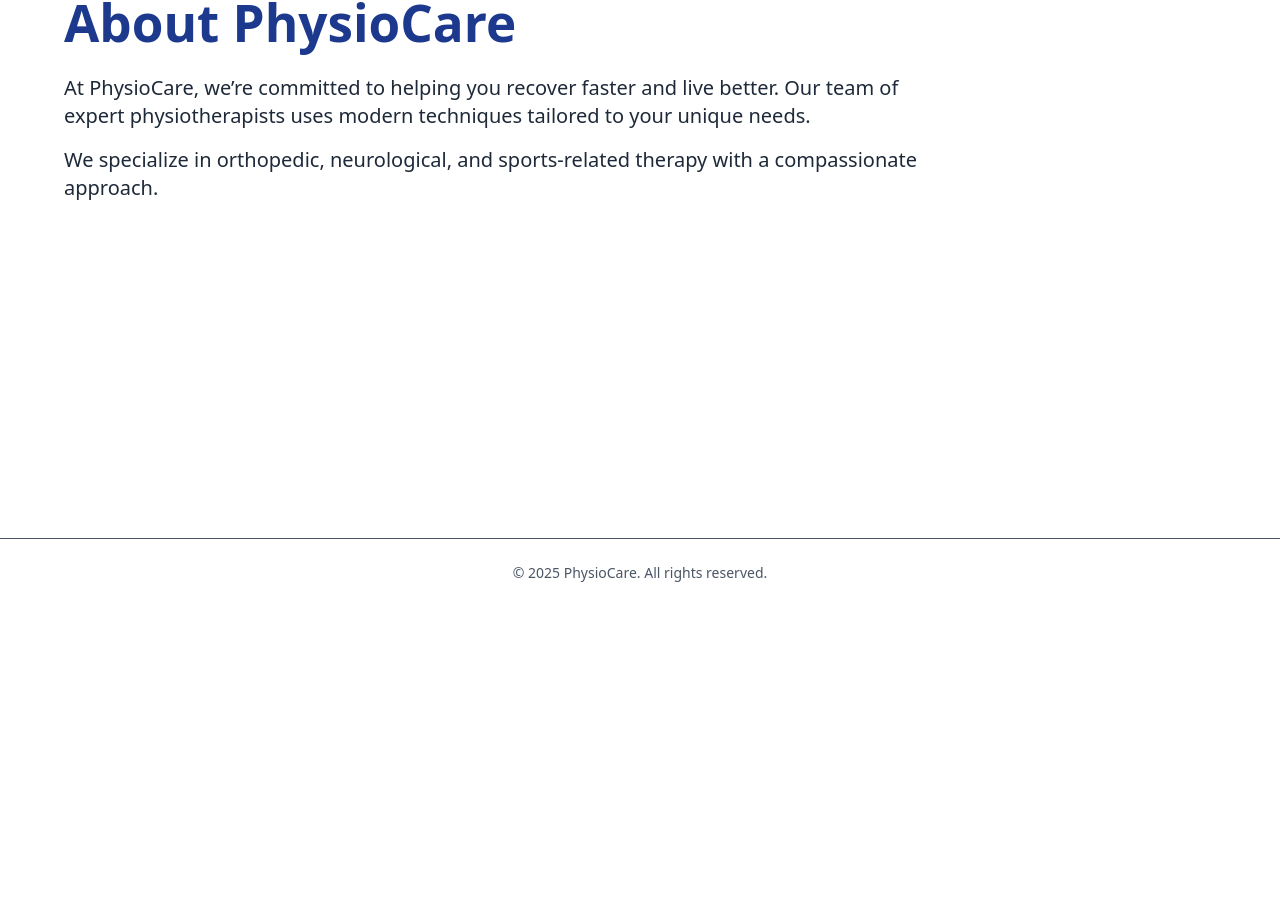
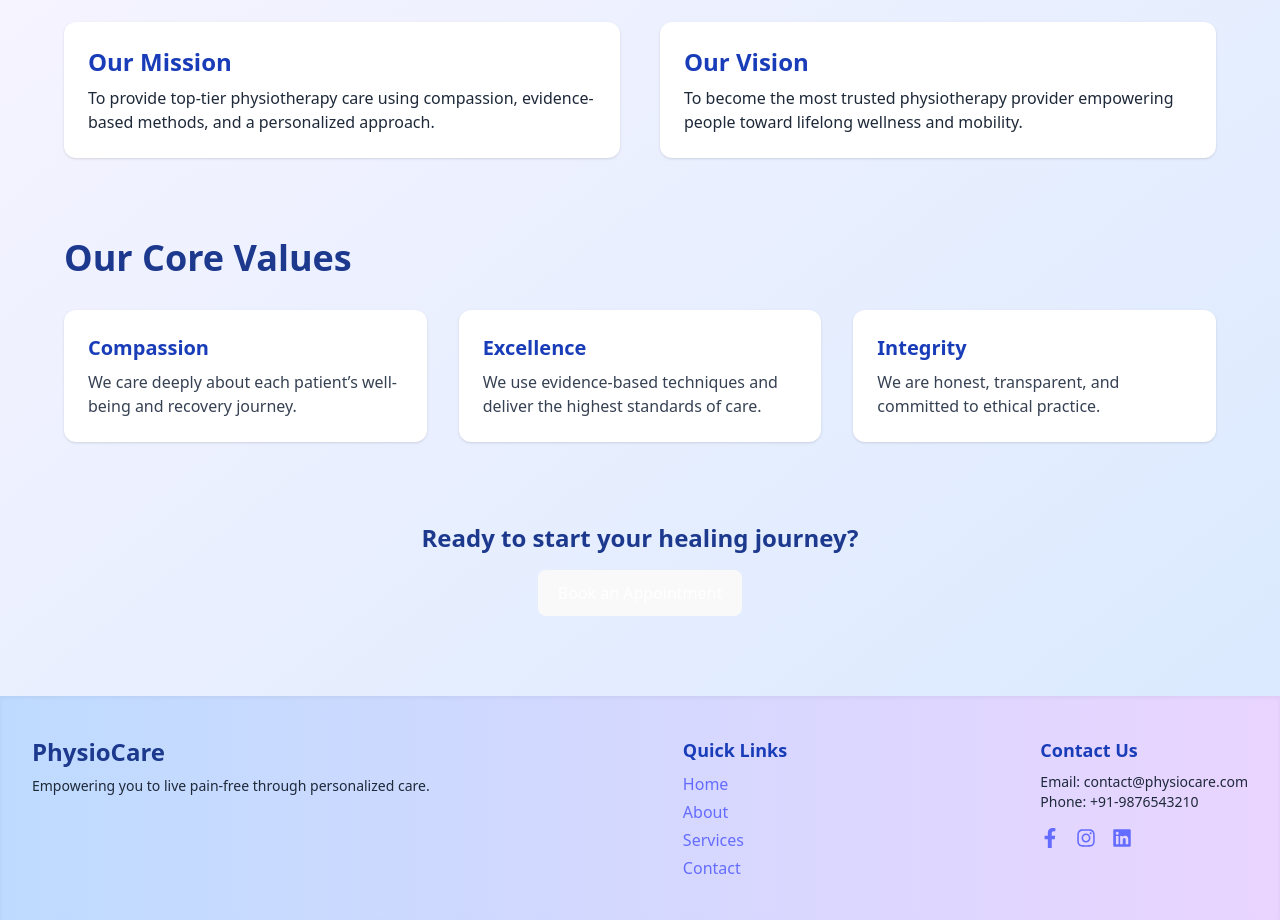
Before and after one commit to Krushna2142/Physio-Website, a React (Vite) app in the folder Physio-frontend/: page /about in a window 1280 px wide. Shown: the part 302-1222 px from the top of the page. Before the commit the page ends 909 px from the top, so only its background shows below. Built offline with nearby package versions, Linux system fonts and the light colour scheme.

Commit message:
Initialcommit

```diff
--- a/Physio-frontend/package.json
+++ b/Physio-frontend/package.json
@@ -13,6 +13,7 @@
     "@tailwindcss/vite": "^4.1.11",
     "react": "^19.1.0",
     "react-dom": "^19.1.0",
+    "react-icons": "^5.5.0",
     "react-router-dom": "^7.6.3"
   },
   "devDependencies": {
--- a/Physio-frontend/src/App.jsx
+++ b/Physio-frontend/src/App.jsx
@@ -1,27 +1,27 @@
 import React from "react";
 import { Routes, Route } from "react-router-dom";
-
 import Navbar from "./components/Navbar";
-import Footer from "./components/Footer";
-
 import Home from "./pages/Home";
 import About from "./pages/About";
 import Services from "./pages/Services";
 import Contact from "./pages/Contact";
+import Footer from "./components/Footer";
 
 export default function App() {
   return (
-    <>
+    <div className="min-h-screen flex flex-col">
       <Navbar />
 
+      <main className="flex-grow">
         <Routes>
           <Route path="/" element={<Home />} />
           <Route path="/about" element={<About />} />
           <Route path="/services" element={<Services />} />
           <Route path="/contact" element={<Contact />} />
         </Routes>
+      </main>
 
       <Footer />
-    </>
+    </div>
   );
 }
--- a/Physio-frontend/src/components/Footer.jsx
+++ b/Physio-frontend/src/components/Footer.jsx
@@ -1,9 +1,46 @@
 import React from "react";
+import { Link } from "react-router-dom";
+import {
+  FaFacebookF,
+  FaInstagram,
+  FaLinkedin
+} from "react-icons/fa";
 
 export default function Footer() {
   return (
-    <footer className="bg-white border-t mt-10 py-6 text-center text-sm text-gray-600">
-      © {new Date().getFullYear()} PhysioCare. All rights reserved.
+    <footer className="w-full bg-gradient-to-r from-blue-200 to-purple-200 text-gray-800 py-10 px-8 shadow-inner">
+      <div className="max-w-7xl mx-auto flex flex-col md:flex-row justify-between gap-8">
+        {/* Brand */}
+        <div>
+          <h2 className="text-2xl font-bold text-blue-900">PhysioCare</h2>
+          <p className="mt-2 text-sm">
+            Empowering you to live pain-free through personalized care.
+          </p>
+        </div>
+
+        {/* Quick Links */}
+        <div>
+          <h3 className="text-lg font-semibold text-blue-800 mb-2">Quick Links</h3>
+          <ul className="space-y-1">
+            <li><Link to="/" className="hover:underline">Home</Link></li>
+            <li><Link to="/about" className="hover:underline">About</Link></li>
+            <li><Link to="/services" className="hover:underline">Services</Link></li>
+            <li><Link to="/contact" className="hover:underline">Contact</Link></li>
+          </ul>
+        </div>
+
+        {/* Contact */}
+        <div>
+          <h3 className="text-lg font-semibold text-blue-800 mb-2">Contact Us</h3>
+          <p className="text-sm">Email: contact@physiocare.com</p>
+          <p className="text-sm">Phone: +91-9876543210</p>
+          <div className="flex gap-4 mt-4 text-blue-800 text-xl">
+            <a href="#"><FaFacebookF className="hover:text-blue-600" /></a>
+            <a href="#"><FaInstagram className="hover:text-pink-600" /></a>
+            <a href="#"><FaLinkedin className="hover:text-blue-700" /></a>
+          </div>
+        </div>
+      </div>
     </footer>
   );
 }
--- a/Physio-frontend/src/pages/About.jsx
+++ b/Physio-frontend/src/pages/About.jsx
@@ -2,15 +2,72 @@ import React from "react";
 
 export default function About() {
   return (
-    <div className="w-screen h-screen px-16 py-20 bg-white text-gray-800">
-      <div className="w-full h-full flex flex-col justify-center">
-        <h1 className="text-5xl font-bold text-blue-900 mb-6">About PhysioCare</h1>
-        <p className="text-xl mb-4 max-w-4xl">
-          At PhysioCare, we’re committed to helping you recover faster and live better. Our team of expert physiotherapists uses modern techniques tailored to your unique needs.
-        </p>
-        <p className="text-xl max-w-4xl">
-          We specialize in orthopedic, neurological, and sports-related therapy with a compassionate approach.
-        </p>
+    <div className="w-screen min-h-screen px-16 pt-28 pb-20 bg-gradient-to-br from-purple-50 to-blue-100 text-gray-800">
+      {/* Header */}
+      <h1 className="text-5xl font-bold text-blue-900 mb-8">About PhysioCare</h1>
+
+      {/* Introduction */}
+      <p className="text-lg mb-10 max-w-4xl">
+        PhysioCare is a dedicated physiotherapy clinic committed to helping you
+        live a pain-free, active, and fulfilling life. Our expert team uses
+        advanced techniques to treat injuries, manage chronic pain, and enhance
+        overall physical performance.
+      </p>
+
+      {/* Mission and Vision */}
+      <div className="grid grid-cols-2 gap-10 mb-20">
+        <div className="bg-white p-6 rounded-xl shadow">
+          <h2 className="text-2xl font-bold text-blue-800 mb-2">Our Mission</h2>
+          <p>
+            To provide top-tier physiotherapy care using compassion, evidence-based
+            methods, and a personalized approach.
+          </p>
+        </div>
+        <div className="bg-white p-6 rounded-xl shadow">
+          <h2 className="text-2xl font-bold text-blue-800 mb-2">Our Vision</h2>
+          <p>
+            To become the most trusted physiotherapy provider empowering people
+            toward lifelong wellness and mobility.
+          </p>
+        </div>
+      </div>
+
+      {/* Core Values */}
+      <section className="mb-20">
+        <h2 className="text-4xl font-bold text-blue-900 mb-8">Our Core Values</h2>
+        <div className="grid grid-cols-3 gap-8">
+          {[
+            {
+              title: "Compassion",
+              desc: "We care deeply about each patient’s well-being and recovery journey.",
+            },
+            {
+              title: "Excellence",
+              desc: "We use evidence-based techniques and deliver the highest standards of care.",
+            },
+            {
+              title: "Integrity",
+              desc: "We are honest, transparent, and committed to ethical practice.",
+            },
+          ].map((item, idx) => (
+            <div key={idx} className="bg-white p-6 rounded-xl shadow hover:shadow-lg">
+              <h3 className="text-xl font-semibold text-blue-800 mb-2">
+                {item.title}
+              </h3>
+              <p className="text-gray-700">{item.desc}</p>
+            </div>
+          ))}
+        </div>
+      </section>
+
+      {/* Call to Action */}
+      <div className="text-center mt-10">
+        <h3 className="text-2xl font-bold text-blue-900 mb-4">
+          Ready to start your healing journey?
+        </h3>
+        <button className="bg-black text-white px-6 py-3 rounded-full text-lg font-semibold hover:bg-gray-800 transition">
+          Book an Appointment
+        </button>
       </div>
     </div>
   );
```
Also changed, not shown: 1 other file (tests, documents, lock files or other folders). Lines whose indentation alone changed are shown as unchanged.
